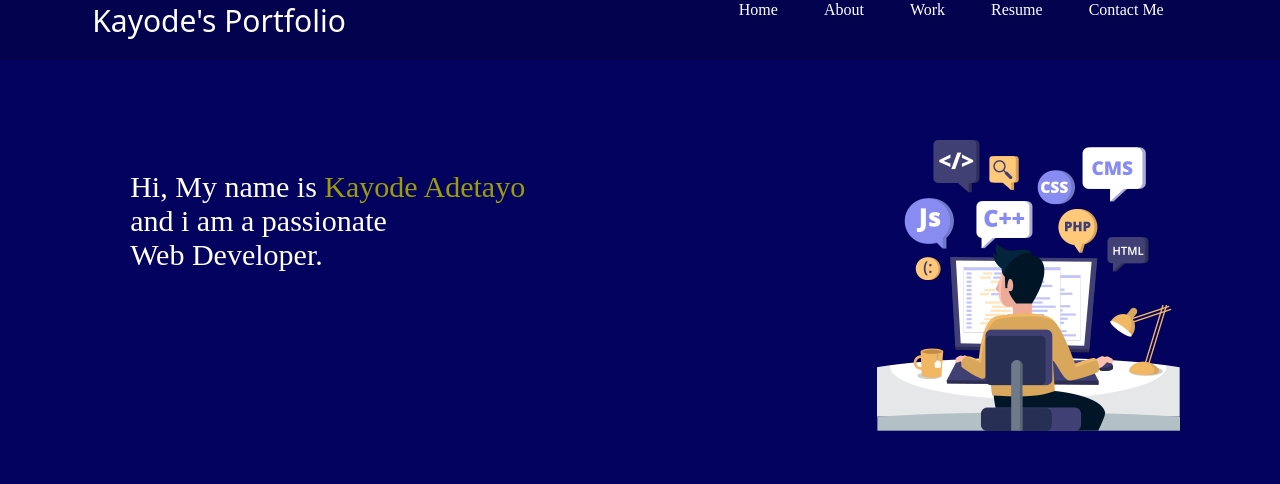
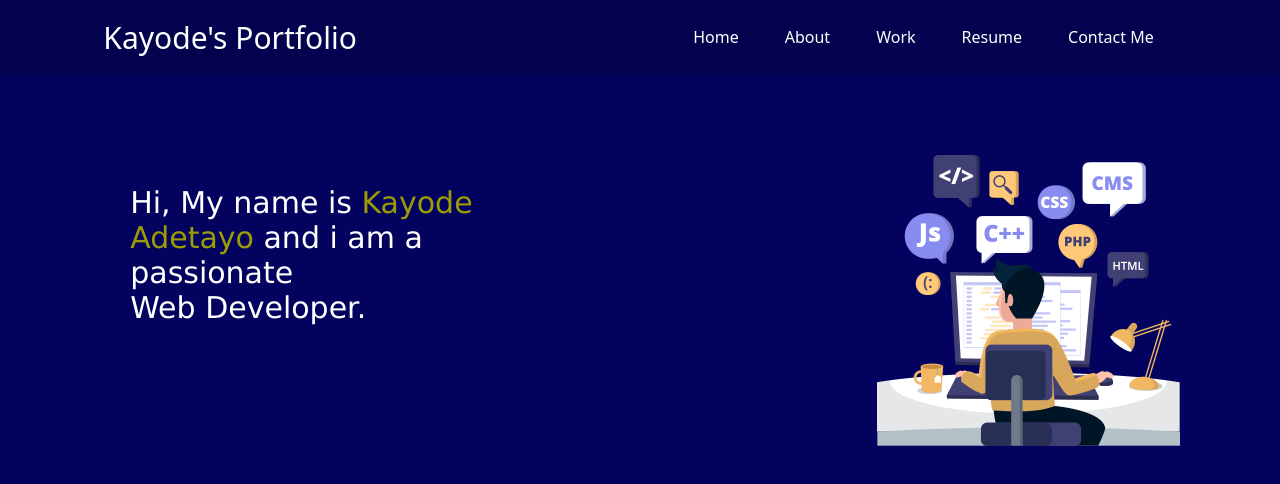
Before and after one commit to Kaywhytrust/HTML, a plain HTML site: page Index.html in a window 1280 px wide. Drawn offline with Linux system fonts and the light colour scheme.

Commit message:
initial commit

```diff
--- a/Style.css
+++ b/Style.css
@@ -12,25 +12,27 @@ body {
 nav {
     display: flex;
     justify-content: space-around;
-    align-items: centre;
-    height: 60px;
     background-color: rgb(2, 2, 78);
+    padding: 25px;
+    line-height: 25px;
+    font-family: system-ui, -apple-system, BlinkMacSystemFont, 'Segoe UI', Roboto, Oxygen, Ubuntu, Cantarell, 'Open Sans', 'Helvetica Neue', sans-serif;
+
+
 }
 
 nav ul {
     display: flex;
-    justify-content: center;
-    margin: 1px;
 
 }
 
 nav ul li {
     list-style: none;
     margin: 0px 23px;
+
+
 }
 
 .left {
-    font-family: system-ui, -apple-system, BlinkMacSystemFont, Roboto;
     font-size: 30px;
 }
 
@@ -39,7 +41,8 @@ nav ul li {
     justify-content: space-around;
     align-items: centre;
     margin: 80px 0;
-
+    font-family: Verdana, Geneva, Tahoma, sans-serif;
+    font
 }
 
 .firstsection div {
```
